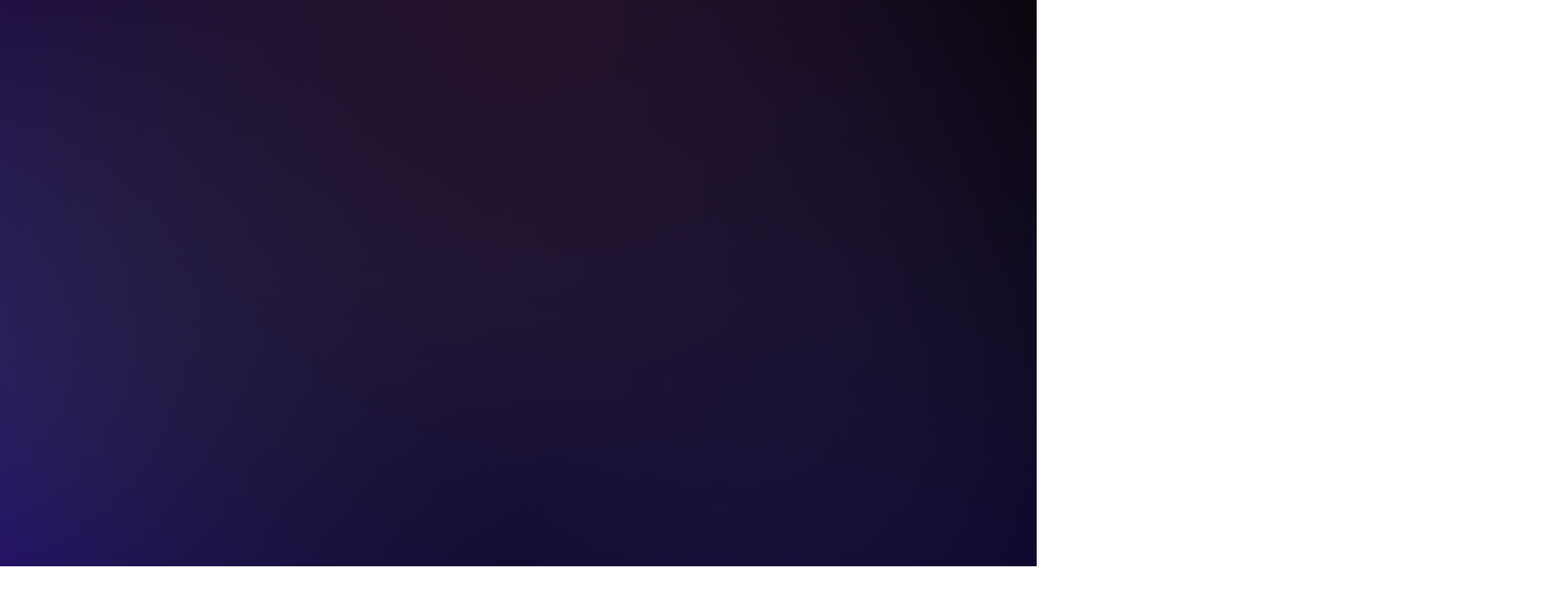
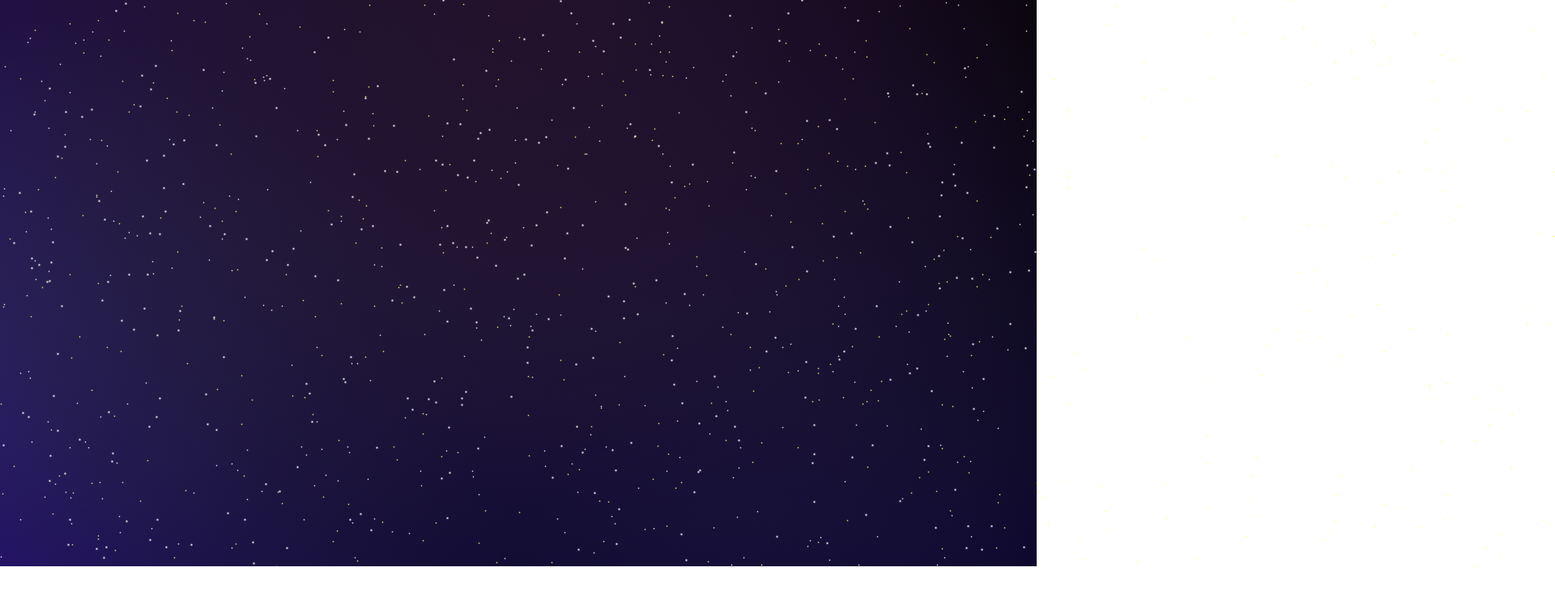
Before and after one commit to TanyaDolgopolova/3d-cosmos, a website built with Parcel: page index.html in a window 1280 px wide. Shown: the top 738 px of the page at 81% size, 1920 px wide, since content can reach past the window. Built offline with nearby package versions, Linux system fonts and the light colour scheme; what parallax-js would draw is missing.

Commit message:
Stars
Added stars with animation

```diff
--- a/index.html
+++ b/index.html
@@ -5,7 +5,17 @@
     <meta charset="UTF-8" />
   </head>
   <body>
-    <div id="app"></div>
+    <div id="scene" class="scene">
+      <div data-depth="0.2">
+        <div id="first-layer-stars" class="layer-stars"></div>
+      </div>
+      <div data-depth="0.6">
+        <div id="second-layer-stars" class="layer-stars"></div>
+      </div>
+      <div data-depth="0.8">
+        <div id="third-layer-stars" class="layer-stars"></div>
+      </div>
+    </div>
     <script src="src/index.js"></script>
   </body>
 </html>
--- a/package.json
+++ b/package.json
@@ -8,7 +8,8 @@
     "build": "parcel build index.html"
   },
   "dependencies": {
-    "parallax-js": "3.1.0"
+    "parallax-js": "3.1.0",
+    "sass": "1.25.0"
   },
   "devDependencies": {
     "@babel/core": "7.2.0",
--- a/src/index.js
+++ b/src/index.js
@@ -1,15 +1,7 @@
-import "./styles.css";
+import "./styles.scss";
 import Parallax from "parallax-js";
+import { generateStars } from "./stars";
 
-document.getElementById("app").innerHTML = `
-  <div id="scene" class="scene">
-    <div data-depth="0.2">
-      <div class="starfield"></div>
-    </div>
-    <div data-depth="0.6">
-      <div class="starfield"></div>
-    </div>
-  </div>
-`;
 var scene = document.getElementById("scene");
 var parallaxInstance = new Parallax(scene);
+generateStars();
--- /dev/null
+++ b/src/stars.js
@@ -0,0 +1,66 @@
+export const generateStars = function() {
+  let firstLayer = document.getElementById("first-layer-stars");
+  let secondLayer = document.getElementById("second-layer-stars");
+  let thirdLayer = document.getElementById("third-layer-stars");
+
+  let iterator = 0;
+  while (iterator <= 500) {
+    let xpositionStar1 = Math.random();
+    let ypositionStar1 = Math.random();
+    let xpositionStar2 = Math.random();
+    let ypositionStar2 = Math.random();
+    let xpositionStar3 = Math.random();
+    let ypositionStar3 = Math.random();
+
+    var positionForStar1 = {
+      x: 2000 * xpositionStar1,
+      y: 700 * ypositionStar1
+    };
+    var positionForStar2 = {
+      x: 2000 * xpositionStar2,
+      y: 700 * ypositionStar2
+    };
+    var positionForStar3 = {
+      x: 2000 * xpositionStar3,
+      y: 700 * ypositionStar3
+    };
+
+    let starType1 = document.createElement("div");
+    starType1.classList.add("star");
+    starType1.classList.add("animated");
+    starType1.classList.add(iterator);
+    starType1.style.cssText =
+      "top:" +
+      positionForStar1.y +
+      "px;left:" +
+      positionForStar1.x +
+      "px;background: whitesmoke;";
+    firstLayer.appendChild(starType1);
+
+    let starType2 = document.createElement("div");
+    starType2.classList.add("star");
+    starType2.classList.add(iterator);
+    starType2.style.cssText =
+      "top:" +
+      positionForStar2.y +
+      "px;left:" +
+      positionForStar2.x +
+      "px;background: white;";
+    secondLayer.appendChild(starType2);
+
+    let starType3 = document.createElement("div");
+    starType3.classList.add("star");
+    starType3.classList.add(iterator);
+    starType3.style.cssText =
+      "top:" +
+      positionForStar3.y +
+      "px;left:" +
+      positionForStar3.x +
+      "px;background: yellow;";
+    thirdLayer.appendChild(starType3);
+
+    iterator++;
+  }
+};
+
+export const animateStars = function(numberOfStarsToAnimate, numberOfLayer) {};
--- /dev/null
+++ b/src/styles.scss
@@ -0,0 +1,66 @@
+* {
+  margin: 0;
+  padding: 0;
+}
+
+.scene {
+  width: 100%;
+  height: 700px;
+  background: radial-gradient(ellipse at top, #24122b, transparent),
+    radial-gradient(ellipse at bottom, #0b0a38, transparent),
+    linear-gradient(45deg, rgba(3, 31, 110, 0.637), rgb(0, 0, 0)),
+    radial-gradient(ellipse at center, transparent, rgb(120, 6, 138));
+
+    .layer-stars {
+      position: absolute;
+      left: 0;
+      right: 0;
+      width: 100%;
+      height: 700px;
+
+      .star {
+        width: 1px;
+        height: 1px;
+        position: absolute;
+        border-radius: 1px;
+        -webkit-box-shadow: 0 0 0.5px 0.5px rgba(255, 255, 255, 0.5);
+        box-shadow: 0 0 0.5px 0.5px rgba(255, 255, 255, 0.5);
+      }
+      .animated {
+        -webkit-animation: twinkle 5s ease-in-out infinite;
+        -moz-animation: twinkle 5s ease-in-out infinite;
+        -o-animation: twinkle 5s ease-in-out infinite;
+        animation: twinkle 5s ease-in-out infinite;
+      }
+    }
+
+  }
+
+::-webkit-scrollbar {
+  display: none;
+}
+
+@-webkit-keyframes twinkle {
+  0%   { box-shadow: 0 0 1px 1px white; }
+  30%  { box-shadow: 0 0 1px 1px white; }
+  70%  { box-shadow: 0 0 0.5px 0.5px rgba(255, 255, 255, 0.5); }
+  100% { box-shadow: 0 0 1px 1px white; }
+}
+@-moz-keyframes twinkle {
+  0%   { box-shadow: 0 0 1px 1px white; }
+  30%  { box-shadow: 0 0 1px 1px white; }
+  70%  { box-shadow: 0 0 0.5px 0.5px rgba(255, 255, 255, 0.5); }
+  100% { box-shadow: 0 0 1px 1px white; }
+}
+@-o-keyframes twinkle {
+  0%   { box-shadow: 0 0 1px 1px white; }
+  30%  { box-shadow: 0 0 1px 1px white; }
+  70%  { box-shadow: 0 0 0.5px 0.5px rgba(255, 255, 255, 0.5); }
+  100% { box-shadow: 0 0 1px 1px white; }
+}
+@keyframes twinkle {
+  0%   { box-shadow: 0 0 1px 1px white; }
+  30%  { box-shadow: 0 0 1px 1px white; }
+  70%  { box-shadow: 0 0 0.5px 0.5px rgba(255, 255, 255, 0.5); }
+  100% { box-shadow: 0 0 1px 1px white; }
+}
```
Also changed, not shown: src/styles.css (deleted).
